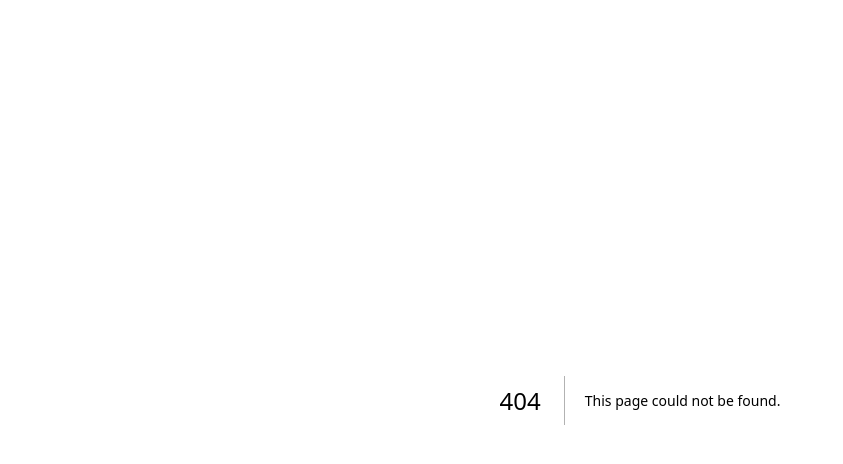
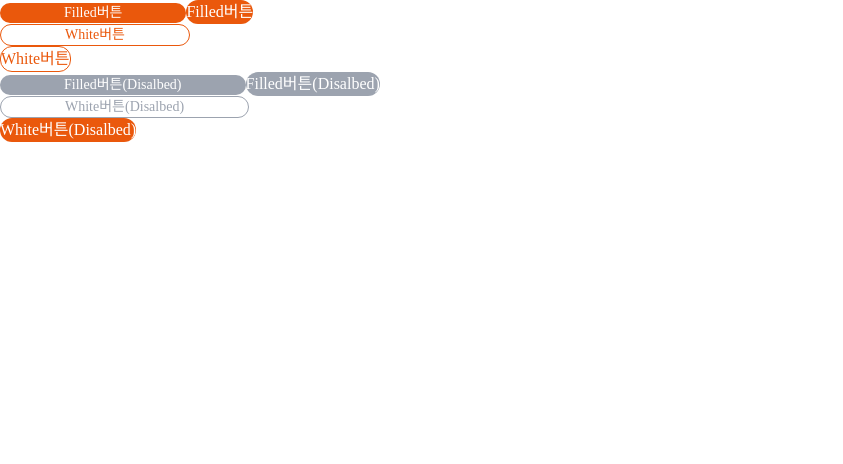
Before and after one commit to DoITFronts/Project, a Next.js app: page /user/login in a window 1280 px wide. Before the commit this address had no page. Shown: the top 464 px of the page, without its empty margins (0-843 px from the left). Built offline with nearby package versions, Linux system fonts and the light colour scheme.

Commit message:
feat: button color 설정

```diff
--- /dev/null
+++ b/app/user/login/page.tsx
@@ -0,0 +1,25 @@
+import Button from '@/components/ui/Button';
+
+export default function Login() {
+  return (
+    <div>
+      <Button color="filled">Filled버튼</Button>
+      <Button size="lg">Filled버튼</Button>
+
+      <Button color="white">White버튼</Button>
+      <Button size="lg" color="white">
+        White버튼
+      </Button>
+
+      <Button disabled="true">Filled버튼(Disalbed)</Button>
+      <Button size="lg" disabled="true">
+        Filled버튼(Disalbed)
+      </Button>
+
+      <Button disabled="true" color="white">
+        White버튼(Disalbed)
+      </Button>
+      <Button size="lg">White버튼(Disalbed)</Button>
+    </div>
+  );
+}
--- /dev/null
+++ b/components/ui/Button.tsx
@@ -0,0 +1,48 @@
+import clsx from 'clsx';
+import { ButtonHTMLAttributes } from 'react';
+import { twMerge } from 'tailwind-merge';
+
+export type ButtonSize = 'sm' | 'lg';
+type ButtonColor = 'filled' | 'white';
+
+export interface ButtonProps extends ButtonHTMLAttributes<HTMLButtonElement> {
+  size?: ButtonSize;
+  color?: ButtonColor;
+}
+
+export default function Button({
+  children,
+  className = '',
+  type = 'button',
+  form,
+  onClick,
+  disabled = false,
+  size = 'sm',
+  color = 'filled',
+}: ButtonProps) {
+  const buttonStyle = twMerge(
+    baseStyle,
+    styleByColor[color],
+    size === 'sm' && smButtonStyle,
+    className,
+  );
+  return (
+    <button className={buttonStyle} type={type} form={form} onClick={onClick} disabled={disabled}>
+      {children}
+    </button>
+  );
+}
+
+const baseStyle =
+  "flex items-center justify-center rounded-xl font-semibold font-['Pretendard'] overflow-hidden";
+
+// white2: clsx(baseStyle, 'bg-white'),
+
+const styleByColor: Record<ButtonColor, string> = {
+  filled:
+    'text-white bg-orange-600 gap-2.5 inline-flex overflow-hidden hover:bg-orange-700 active:bg-orange-800 disabled:bg-gray-400',
+  white:
+    'bg-white border border-orange-600 text-orange-600 hover:border-orange-700 hover:text-orange-700 active:border-orange-800 active:text-orange-800 disabled:border-gray-400 disabled:text-gray-400',
+};
+
+const smButtonStyle = 'px-16 text-sm';
```
